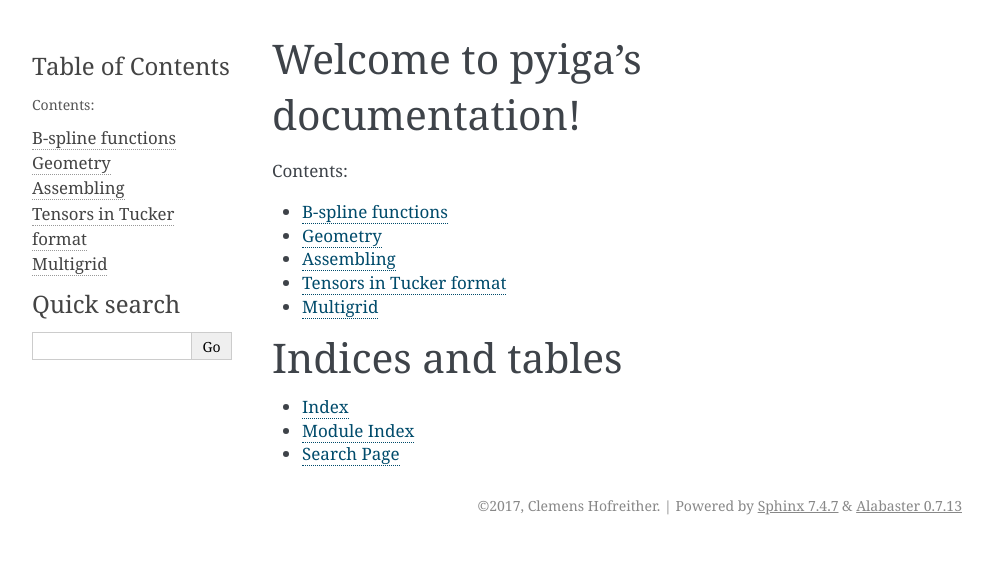
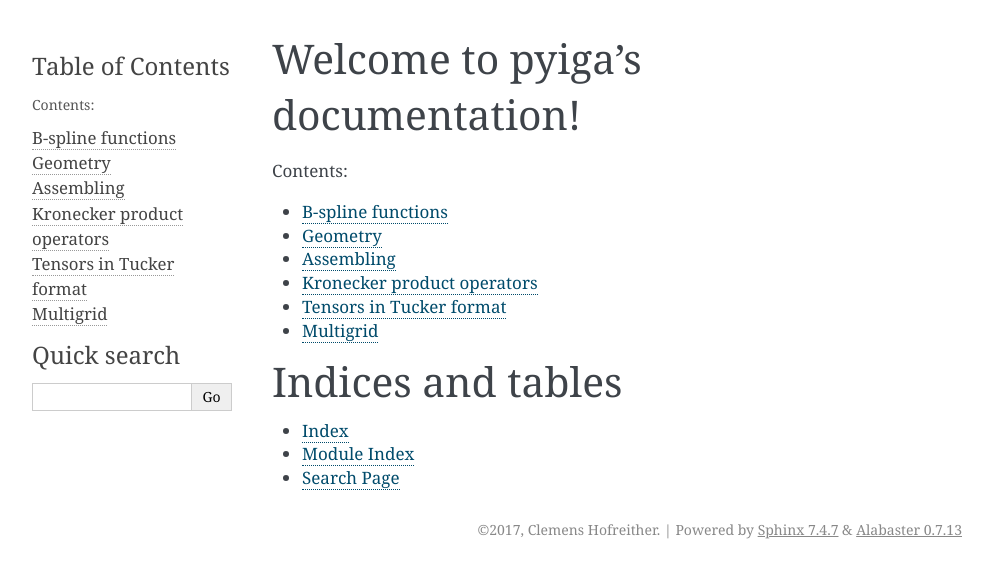
Before and after one commit to c-f-h/pyiga, a Sphinx documentation site: the page built from docs/source/index.rst, in a window 1280 px wide. Shown: the top 578 px of the page, without its empty margins (148-1141 px from the left). Built offline with Sphinx 7.4.7, drawn with Linux system fonts in a browser that asks for light colours.

Commit message:
added some docs for kronecker module

```diff
--- /dev/null
+++ b/docs/source/api/kronecker.rst
@@ -0,0 +1,5 @@
+Kronecker product operators
+===========================
+
+.. automodule:: pyiga.kronecker
+    :members:
--- a/docs/source/index.rst
+++ b/docs/source/index.rst
@@ -13,6 +13,7 @@ Welcome to pyiga's documentation!
    api/bspline
    api/geometry
    api/assemble
+   api/kronecker
    api/tucker
    api/multigrid
 
```
Also changed, not shown: 1 other file.
